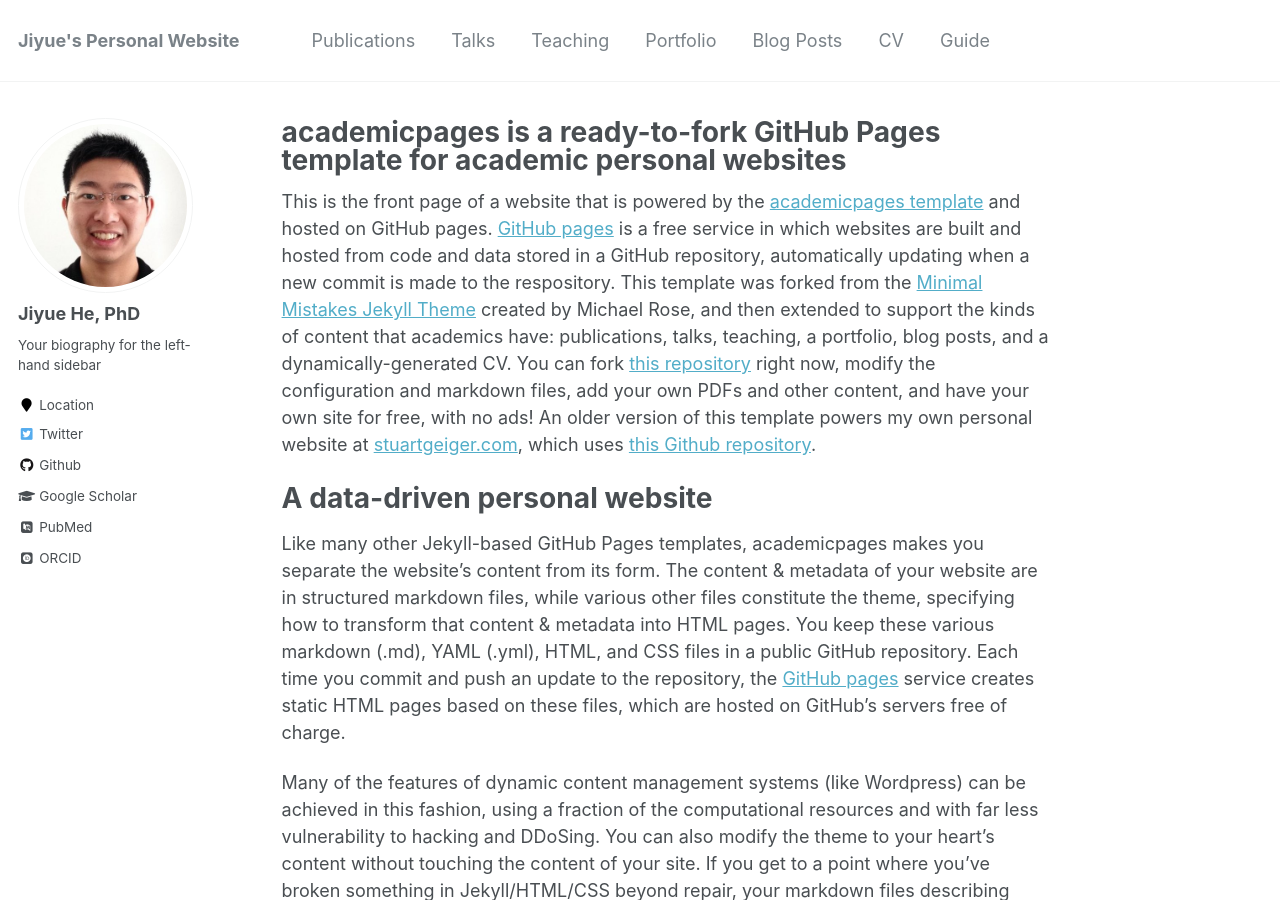
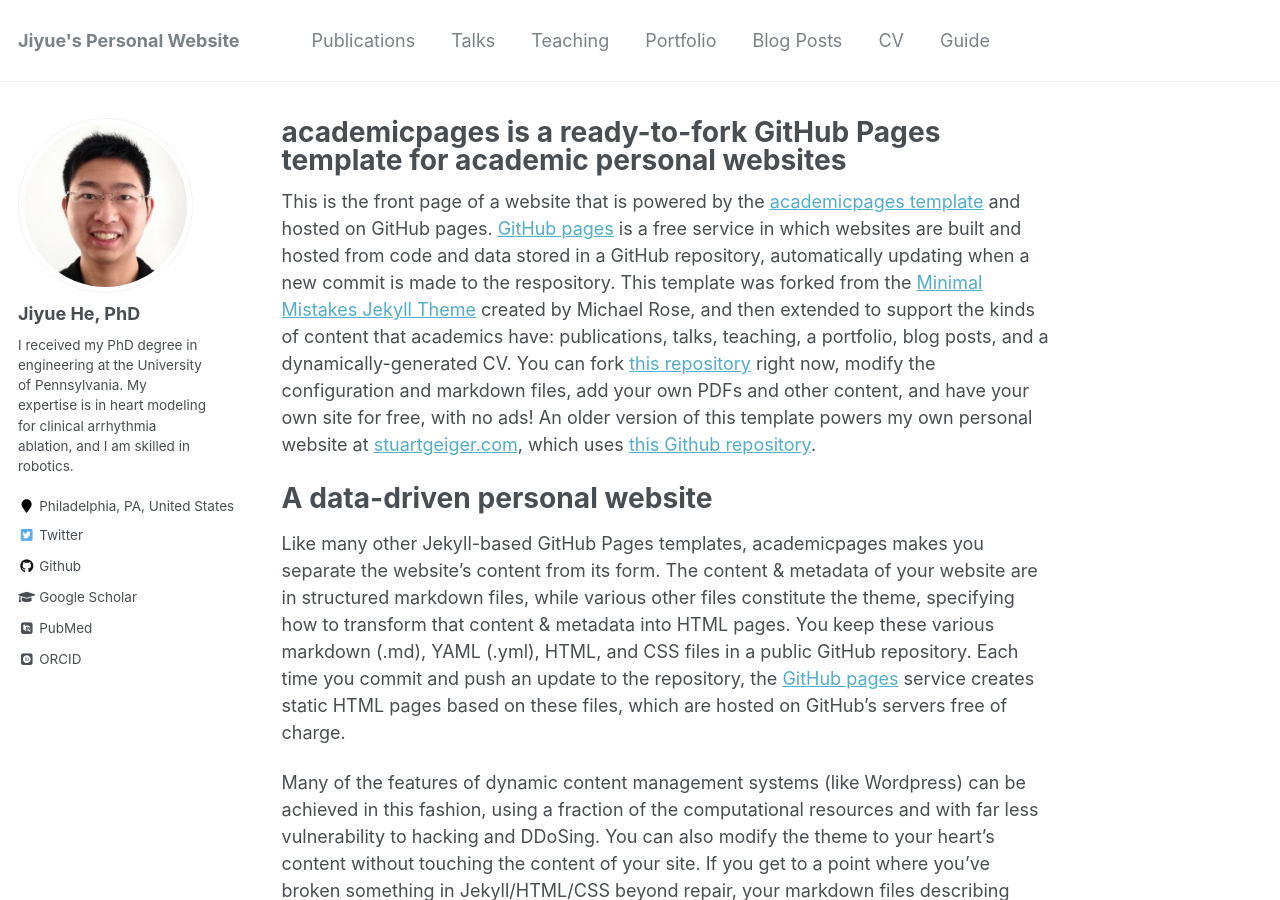
Before and after one commit to jiyuehe/jiyuehe.github.io, a Jekyll site: the page built from _pages/about.md, in a window 1280 px wide and 900 px high. Built offline with Jekyll 4.4.1, drawn with Linux system fonts in a browser that asks for light colours; some web fonts are replaced.

Commit message:
Update _config.yml

```diff
--- a/_config.yml
+++ b/_config.yml
@@ -82,8 +82,8 @@
 author:
   name             : "Jiyue He, PhD"
   avatar           : "profile.png"
-  bio              : "Your biography for the left-hand sidebar"
-  location         : "Location"
+  bio              : "I received my PhD degree in engineering at the University of Pennsylvania. My expertise is in heart modeling for clinical arrhythmia ablation, and I am skilled in robotics."
+  location         : "Philadelphia, PA, United States"
   employer         :
   pubmed           : "https://www.ncbi.nlm.nih.gov/pubmed/?term=john+snow"
   googlescholar    : "http://yourfullgooglescholarurl.com"
```
